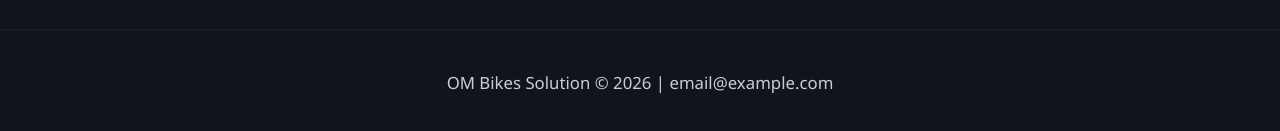
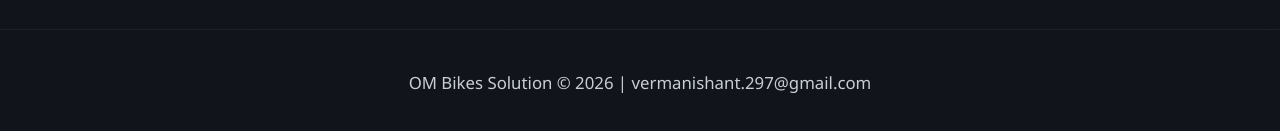
Before and after one commit to lakshay562/om-bikes-website, a plain HTML site: page index.html in a window 1280 px wide. Shown: the part 2371-2502 px from the top of the page. Drawn offline with Linux system fonts and the light colour scheme.

Commit message:
Update index.html

```diff
--- a/index.html
+++ b/index.html
@@ -255,7 +255,7 @@
     </section>
 
     <footer>
-        <p>OM Bikes Solution &copy; 2026 | email@example.com</p>
+        <p>OM Bikes Solution &copy; 2026 | vermanishant.297@gmail.com</p>
     </footer>
 
 </body>
```
